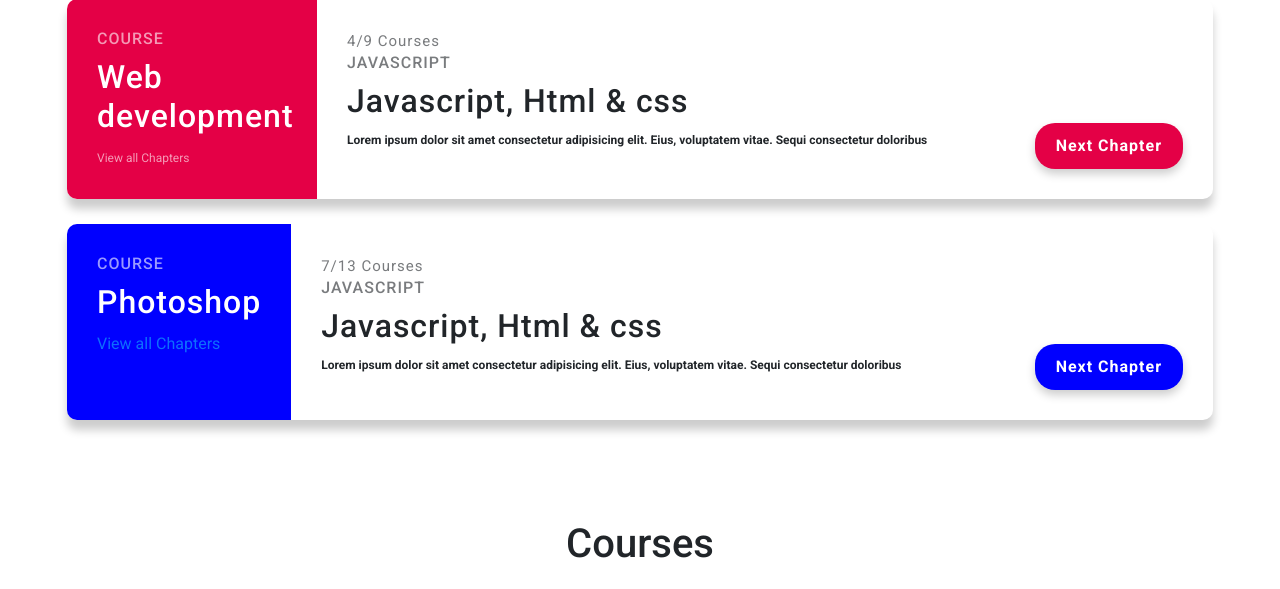
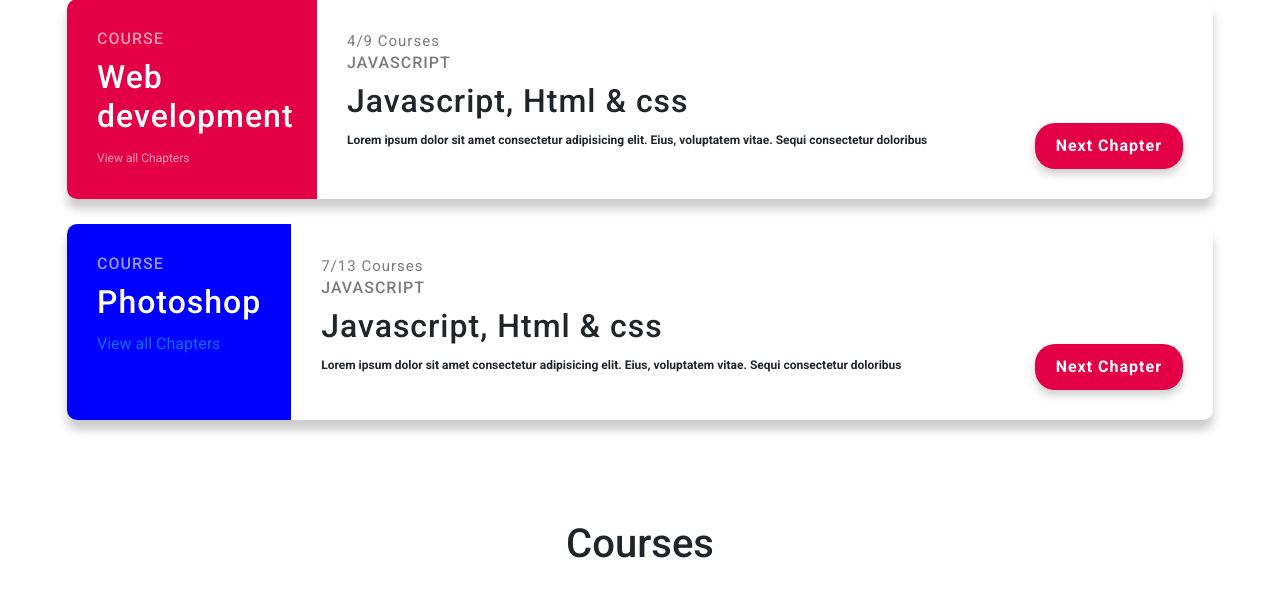
Before and after one commit to shardulgawande27/skilloid, a PHP site: page / in a window 1280 px wide. Shown: the part 958-1547 px from the top of the page. Run offline with PHP 8.4, Linux system fonts and the light colour scheme; some libraries are stand-ins or nearby versions.

Commit message:
commit12

```diff
--- a/index.html
+++ b/index.html
@@ -208,7 +208,7 @@
             <p class="para">
                 Lorem ipsum dolor sit amet consectetur adipisicing elit. Eius, voluptatem vitae. Sequi consectetur doloribus
             </p>
-            <button class="btn1">
+            <button class="btn">
                 <a href="vid.html">
                 Next Chapter
             </a>
--- a/style.css
+++ b/style.css
@@ -522,7 +522,7 @@ ul{
 
 }
 
-.btn1{
+/* .preview1 .btn1{
     background: blue;
     border: 1px solid transparent;
     box-shadow: 0px 5px 10px rgba(0,0,0,0.2);
@@ -537,7 +537,7 @@ ul{
     transition: all 0.4s ease-in-out;
     font-weight: bold;
     border-radius: 20px;
-}
+} */
 
 .btn:hover{
     background: #fff;
@@ -545,6 +545,13 @@ ul{
     border: 1px solid #e40046;
     transform: scale(1.05);
 }
+
+/* .preview1 .btn1:hover{
+    background: #fff;
+    color: #e40046;
+    border: 1px solid #e40046;
+    transform: scale(1.05);
+} */
 
 @media (max-width:768px){
     .course{
```
